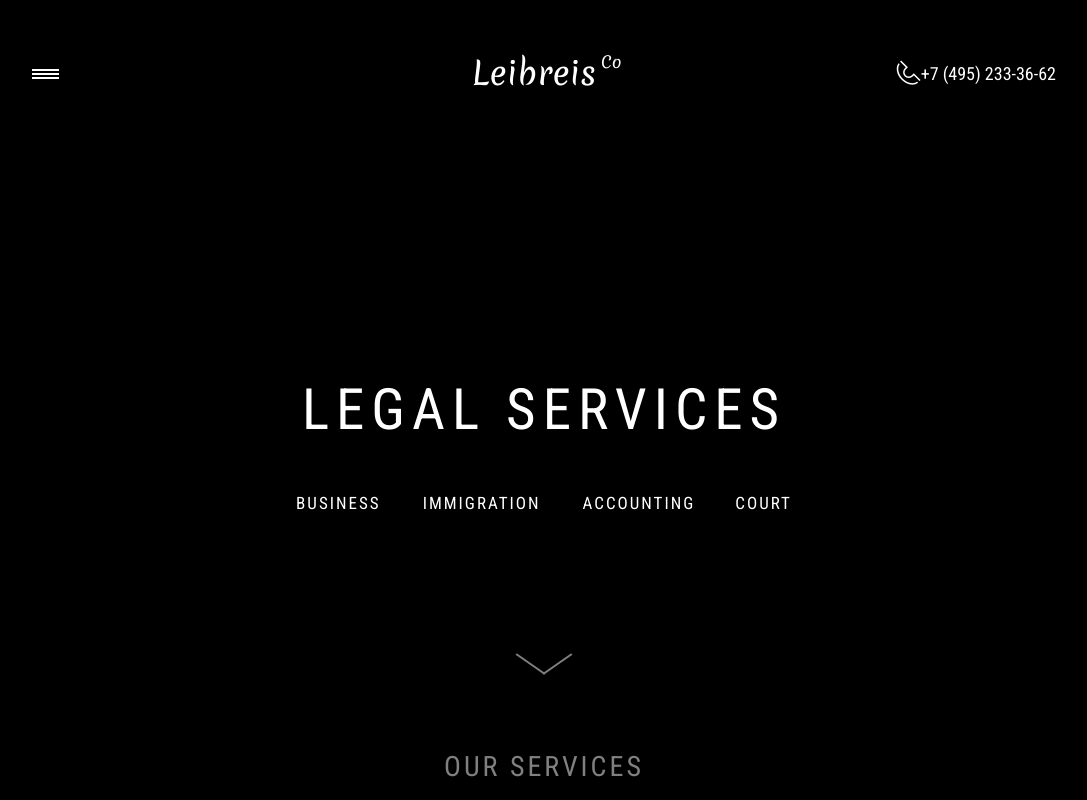
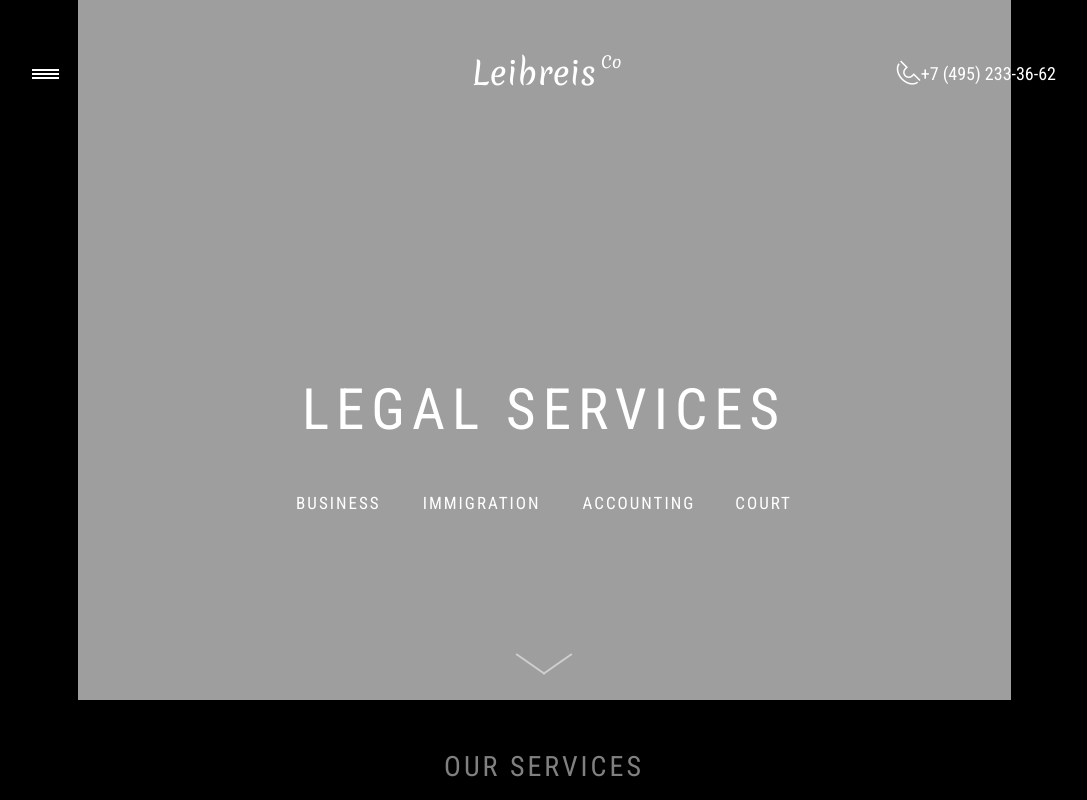
Before and after one commit to andymtv/law, a plain HTML site: page index.html in a window 1280 px wide. Shown: the top 800 px of the page, without its empty margins (96-1183 px from the left). Drawn offline with Linux system fonts and the light colour scheme; the site is published under a folder, as on GitHub Pages, so addresses that start at the root find nothing.

Commit message:
Add files via upload

```diff
--- a/css/style.css
+++ b/css/style.css
@@ -23,7 +23,7 @@ body {
   max-width: 1536px;
   min-width: 768px;
   height: 700px;
-  background-image: url(/img/bg_header.png);
+  background-image: url(../img/bg_header.png);
   background-repeat: no-repeat;
   background-size: contain;
   background-position: center top;
```
